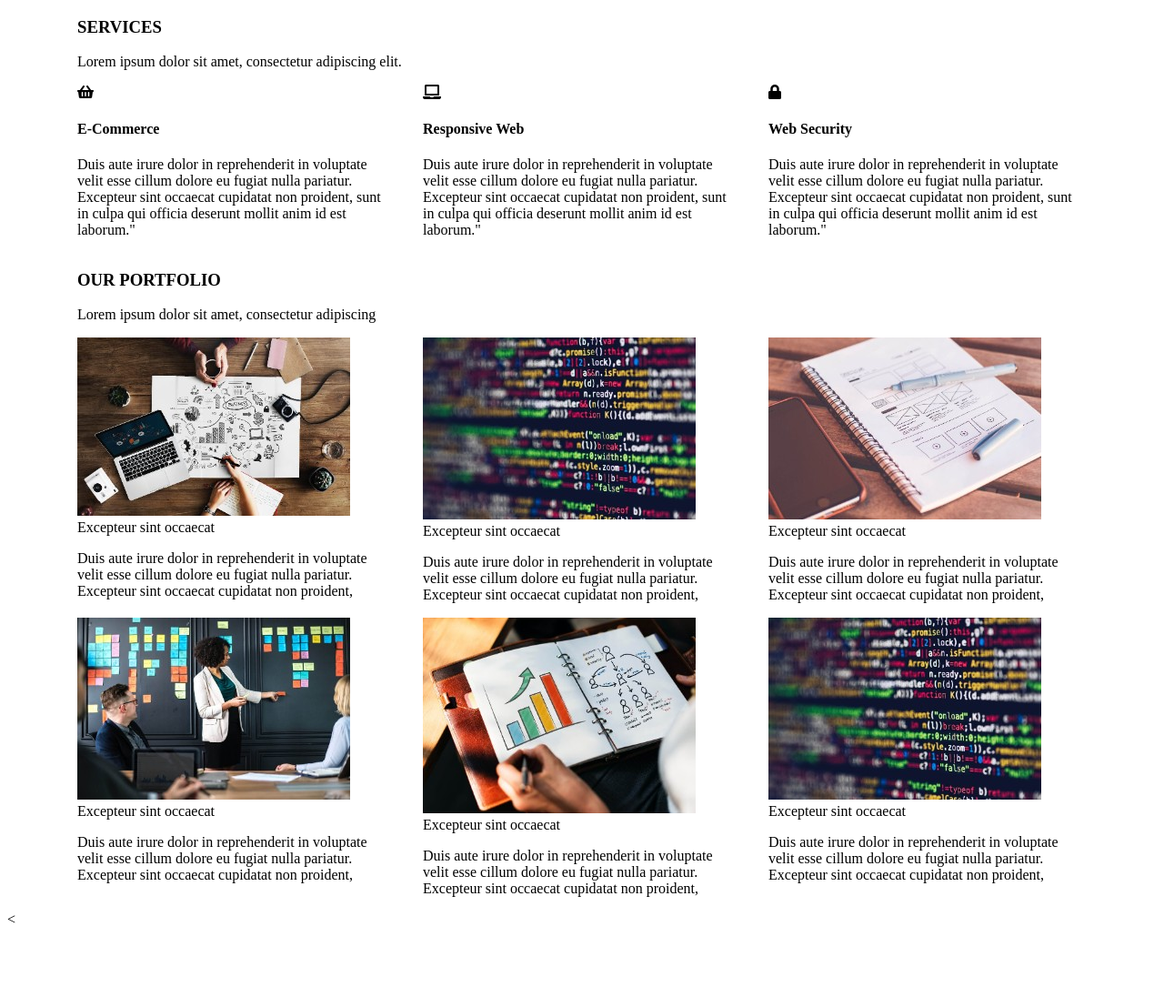
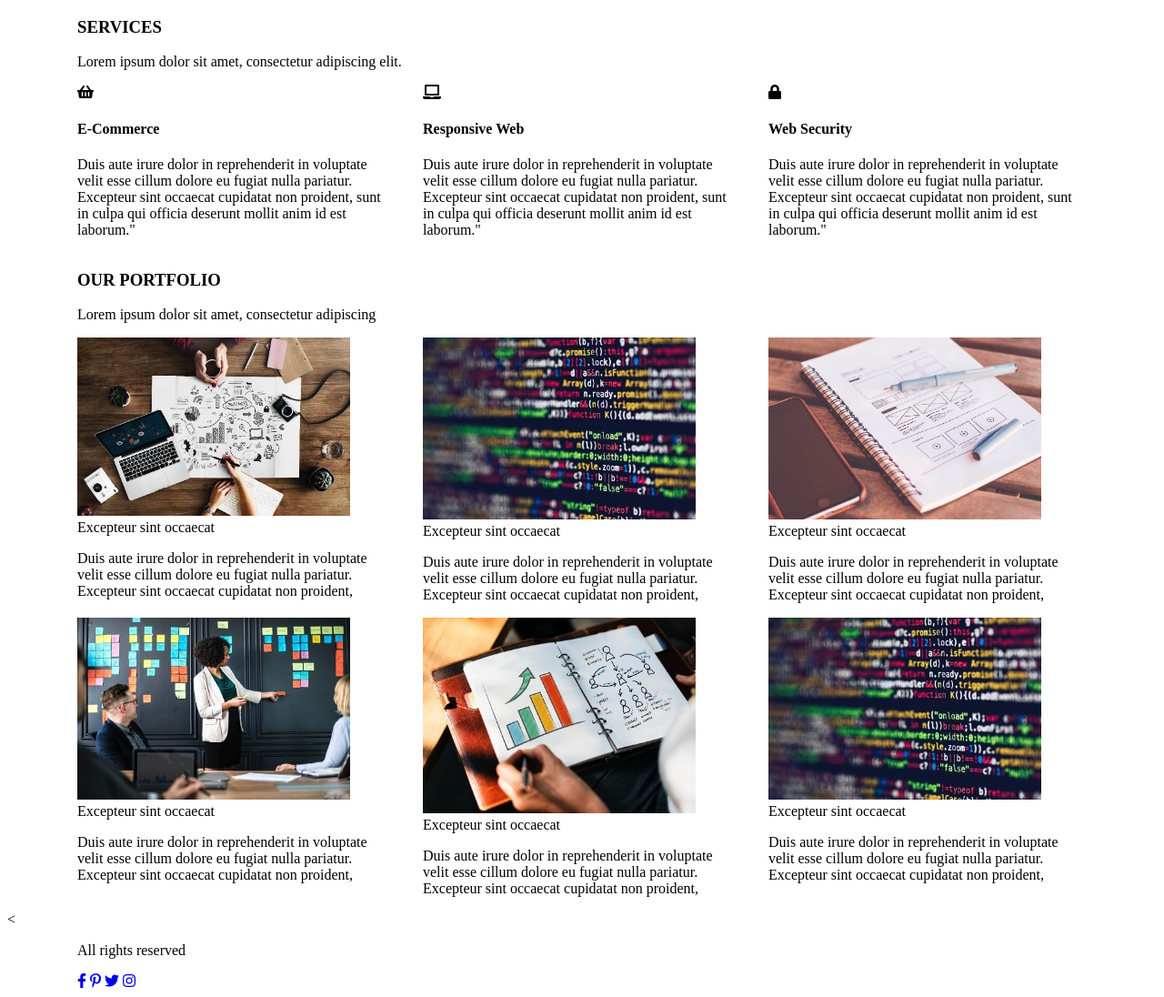
Before and after one commit to JoannaBiedron/zadanie-z-task-runnerem, a website: page index.html in a window 1280 px wide. Shown: the whole page at 91% size. Before the commit the page ends 1028 px from the top, so only its background shows below. Drawn offline with Linux system fonts and the light colour scheme.

Commit message:
Add html code for footer

```diff
--- a/index.html
+++ b/index.html
@@ -95,6 +95,19 @@
         </div>
       </div>
     <<footer>
+      <div class="container">
+        <div class="row">
+          <div class="col-sm-12 col-md-12 col-lg-4 ">
+            <p>All rights reserved</p>
+          </div>
+          <div class="col-sm-12 col-md-12 col-lg-8>">
+            <a href="#"><i class="fab fa-facebook-f"></i></a>
+            <a href="#"><i class="fab fa-pinterest-p"></i></a>
+            <a href="#"><i class="fab fa-twitter"></i></a>
+            <a href="#"><i class="fab fa-instagram"></i></a>
+          </div>
+        </div>
+      </div>
     </footer>
   </body>
 </html>
```
